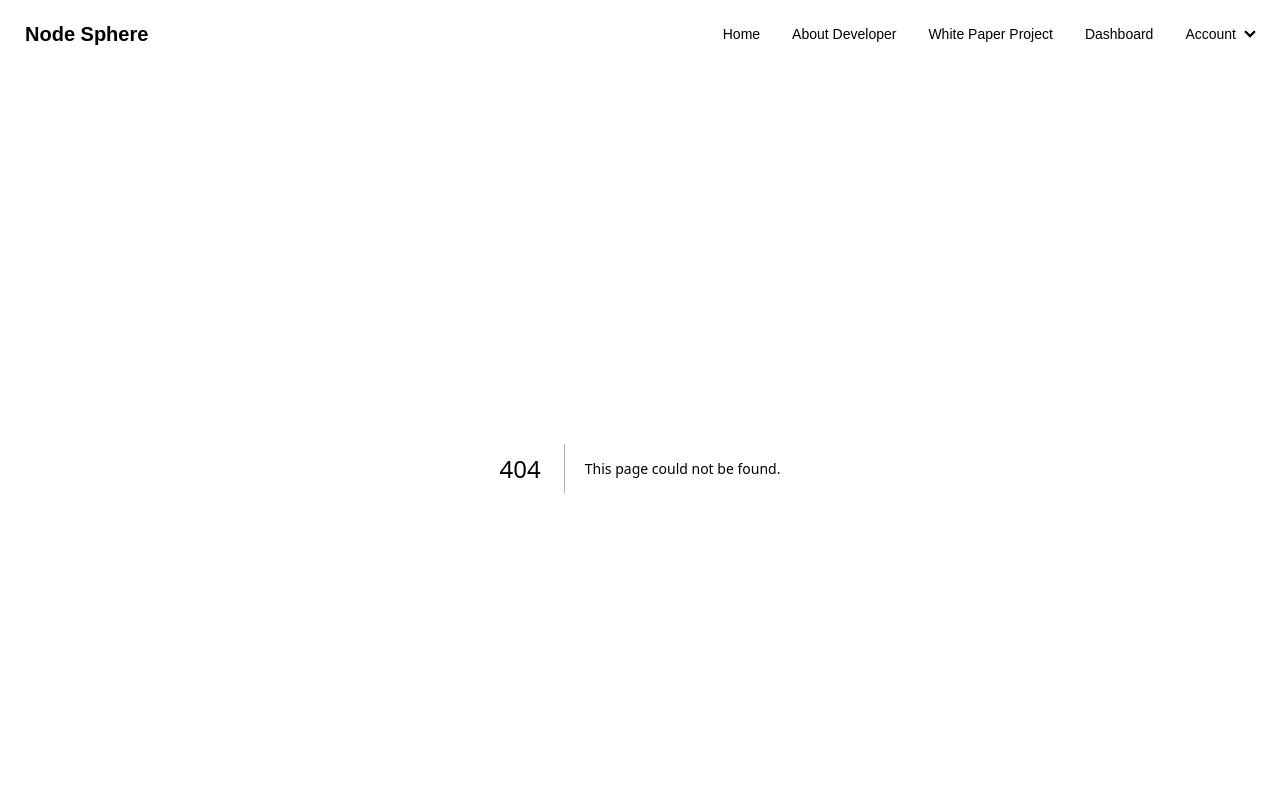
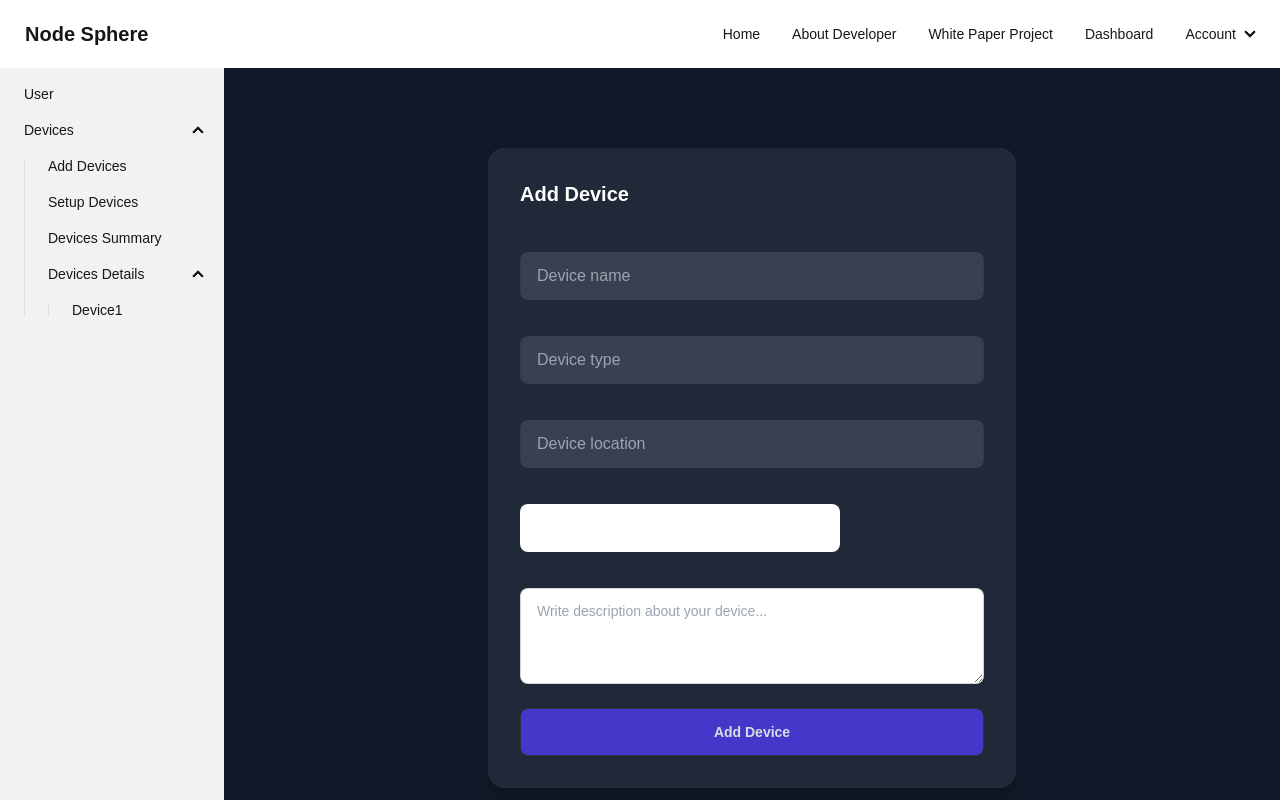
Before and after one commit to ahmadzeinalwafi/nextjs-fe-dms, a Next.js app: page /dashboard/devices/add in a window 1280 px wide. Before the commit this address had no page. Shown: the top 800 px of the page. Built offline with nearby package versions, Linux system fonts and the light colour scheme.

Commit message:
add: add device page

```diff
--- /dev/null
+++ b/app/_components/SelectInput.jsx
@@ -0,0 +1,23 @@
+export default function SelectInput({ label, name, options, value, onChange }) {
+    return (
+        <div className="form-control">
+            <label htmlFor={name} className="label">
+                <span className="label-text">{label}</span>
+            </label>
+            <select
+                id={name}
+                name={name}
+                value={value}
+                onChange={onChange}
+                className="select w-full max-w-xs"
+            >
+                <option value="" disabled>Please pick the option below</option>
+                {options.map((option, index) => (
+                    <option key={index} value={option}>
+                        {option}
+                    </option>
+                ))}
+            </select>
+        </div>
+    );
+}
--- a/app/_components/SideMenu.jsx
+++ b/app/_components/SideMenu.jsx
@@ -1,3 +1,5 @@
+import Link from 'next/link';
+
 export default function SideMenu({devices}) {
     console.log('Received devices:', devices);
 
@@ -12,13 +14,13 @@ export default function SideMenu({devices}) {
                         <summary>Devices</summary>
                         <ul>
                             <li>
-                                <a>Add Devices</a>
+                                <a href="/dashboard/devices/add">Add Devices</a>
                             </li>
                             <li>
-                                <a>Setup Devices</a>
+                                <a href="/dashboard/devices/setup">Setup Devices</a>
                             </li>
                             <li>
-                                <a>Devices Summary</a>
+                                <a href="/dashboard/devices/summary">Devices Summary</a>
                             </li>
                             <li>
                                 <details open>
--- /dev/null
+++ b/app/_components/TextArea.jsx
@@ -0,0 +1,17 @@
+export default function TextArea({ label, name, value, onChange, placeholder }) {
+    return (
+        <div className="form-control">
+            <label htmlFor={name} className="label">
+                <span className="label-text">{label}</span>
+            </label>
+            <textarea
+                id={name}
+                name={name}
+                placeholder={placeholder}
+                value={value}
+                onChange={onChange}
+                className="textarea textarea-bordered h-24"
+            />
+        </div>
+    );
+}
--- a/app/_components/TextInput.jsx
+++ b/app/_components/TextInput.jsx
@@ -1,4 +1,3 @@
-
 export default function TextInput({ label, name, type, value, onChange, placeholder }){
     return (
       <div className="form-control">
--- /dev/null
+++ b/app/dashboard/devices/add/page.jsx
@@ -0,0 +1,106 @@
+"use client"
+import { useState } from "react";
+import TextInput from "@/app/_components/TextInput";
+import SelectInput from "@/app/_components/SelectInput";
+import TextArea from "@/app/_components/TextArea";
+import SideMenu from "@/app/_components/SideMenu";
+
+const useForm = (initialValues) => {
+    const [values, setValues] = useState(initialValues);
+
+    const handleChange = (e) => {
+        const { name, value } = e.target;
+        setValues({
+            ...values,
+            [name]: value,
+        });
+    };
+
+    return [values, handleChange];
+};
+
+export default function AddDevices() {
+    let devices = [
+        {
+            "Name": "Device1"
+        }
+    ]
+
+    const [formData, handleInputChange] = useForm({
+        name: '',
+        type: '',
+        location: '',
+        status: '',
+        description: '',
+    });
+
+    const handleSubmit = async (e) => {
+        e.preventDefault();
+
+        console.log(formData)
+    };
+
+
+    return (
+        <div className="flex h-screen">
+            <SideMenu devices={devices} />
+
+            {/* Main Content */}
+            <div className="flex-1 flex items-center justify-center bg-gray-900 text-white">
+                <div className="card w-[50%] bg-gray-800 shadow-xl">
+                    <div className="card-body">
+                        <h2 className="card-title text-center">Add Device</h2>
+                        <form onSubmit={handleSubmit}>
+                            <TextInput
+                                label="Name"
+                                name="name"
+                                type="text"
+                                placeholder="Device name"
+                                value={formData.name}
+                                onChange={handleInputChange}
+                            />
+                            <TextInput
+                                label="Type"
+                                name="type"
+                                type="text"
+                                placeholder="Device type"
+                                value={formData.type}
+                                onChange={handleInputChange}
+                            />
+                            <TextInput
+                                label="Location"
+                                name="location"
+                                type="text"
+                                placeholder="Device location"
+                                value={formData.location}
+                                onChange={handleInputChange}
+                            />
+                            <SelectInput
+                                label="Status Device"
+                                name="status"
+                                options={["Active", "Inactive"]}
+                                value={formData.status}
+                                onChange={handleInputChange}
+                            />
+                            <TextArea
+                                label="Device Description"
+                                name="description"
+                                value={formData.description}
+                                onChange={handleInputChange}
+                                placeholder="Write description about your device..."
+                            />
+                            <div className="form-control mt-6">
+                                <button
+                                    type="submit"
+                                    className="btn btn-neutral w-full bg-indigo-700 hover:bg-indigo-900"
+                                >
+                                    Add Device
+                                </button>
+                            </div>
+                        </form>
+                    </div>
+                </div>
+            </div>
+        </div>
+    );
+}
--- /dev/null
+++ b/app/dashboard/devices/setup/page.jsx
@@ -0,0 +1,31 @@
+import SideMenu from "@/app/_components/SideMenu"
+
+export default function SetupDevices(){
+    let devices = [
+        {
+            "Name": "Device1"
+        }
+    ]
+    return (
+        <div className="flex h-screen">
+
+            <SideMenu devices={devices} />
+            {console.log(devices) }
+
+            {/* Main Content */}
+            <div className="flex-1 bg-base-100 p-4 overflow-y-auto">
+                {Array.from({ length: 50 }).map((_, index) => (
+                    <div key={index} className="mb-4">
+                        <h1 className="text-xl font-bold">Setup Content Section {index + 1}</h1>
+                        <p>
+                            Lorem ipsum dolor sit amet, consectetur adipiscing elit. Aenean
+                            sollicitudin sapien nec turpis hendrerit fermentum. Duis fringilla
+                            volutpat lectus, sit amet fermentum lectus eleifend et. Vestibulum
+                            in magna non nulla gravida luctus non sed metus.
+                        </p>
+                    </div>
+                ))}
+            </div>
+        </div>
+    )
+}
--- /dev/null
+++ b/app/dashboard/devices/summary/page.jsx
@@ -0,0 +1,31 @@
+import SideMenu from "@/app/_components/SideMenu"
+
+export default function SummaryDevices(){
+    let devices = [
+        {
+            "Name": "Device1"
+        }
+    ]
+    return (
+        <div className="flex h-screen">
+
+            <SideMenu devices={devices} />
+            {console.log(devices) }
+
+            {/* Main Content */}
+            <div className="flex-1 bg-base-100 p-4 overflow-y-auto">
+                {Array.from({ length: 50 }).map((_, index) => (
+                    <div key={index} className="mb-4">
+                        <h1 className="text-xl font-bold">Summary Content Section {index + 1}</h1>
+                        <p>
+                            Lorem ipsum dolor sit amet, consectetur adipiscing elit. Aenean
+                            sollicitudin sapien nec turpis hendrerit fermentum. Duis fringilla
+                            volutpat lectus, sit amet fermentum lectus eleifend et. Vestibulum
+                            in magna non nulla gravida luctus non sed metus.
+                        </p>
+                    </div>
+                ))}
+            </div>
+        </div>
+    )
+}
--- a/app/layout.js
+++ b/app/layout.js
@@ -14,8 +14,8 @@ const geistMono = Geist_Mono({
 });
 
 export const metadata = {
-  title: "Create Next App",
-  description: "Generated by create next app",
+  title: "Node Sphere",
+  description: "An IoT Devices Monitoring and Management Platform",
 };
 
 export default function RootLayout({ children }) {
```
